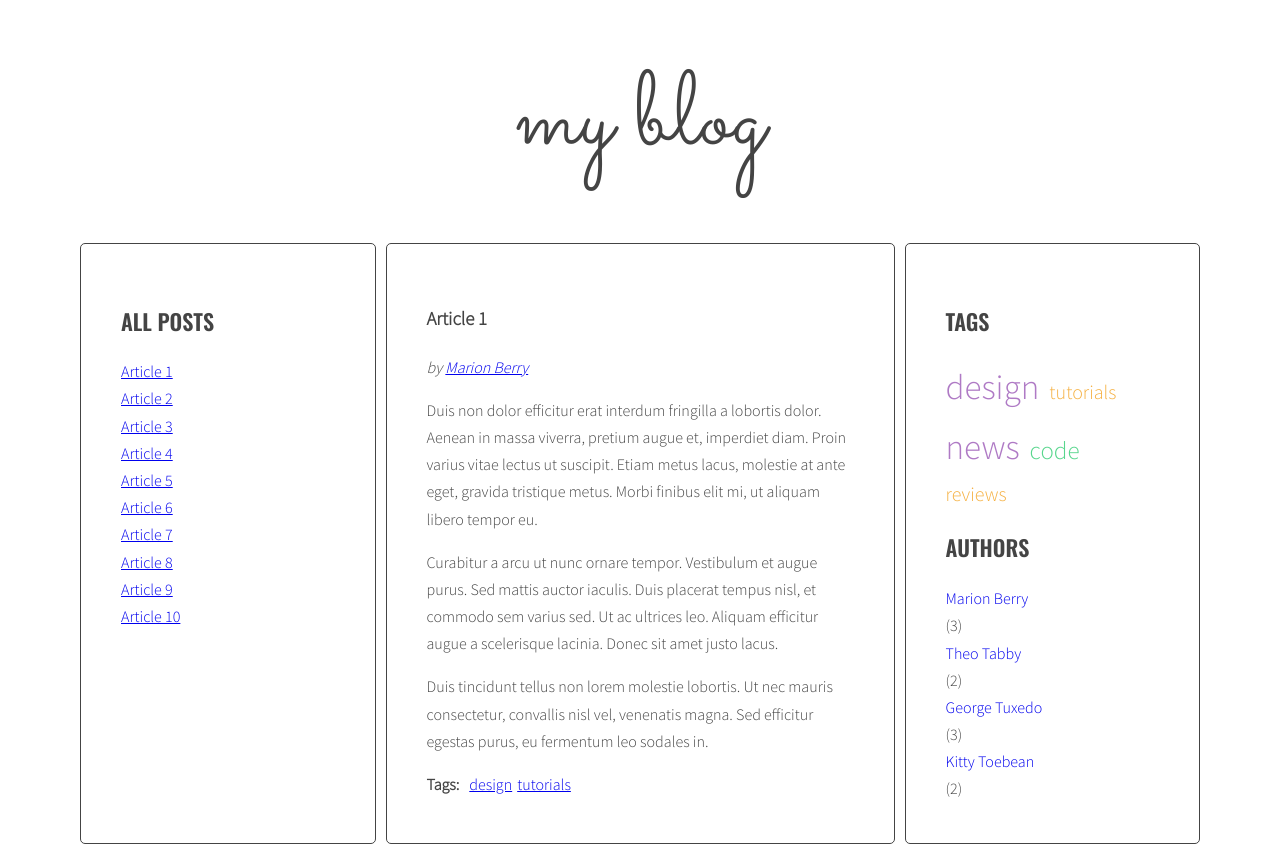
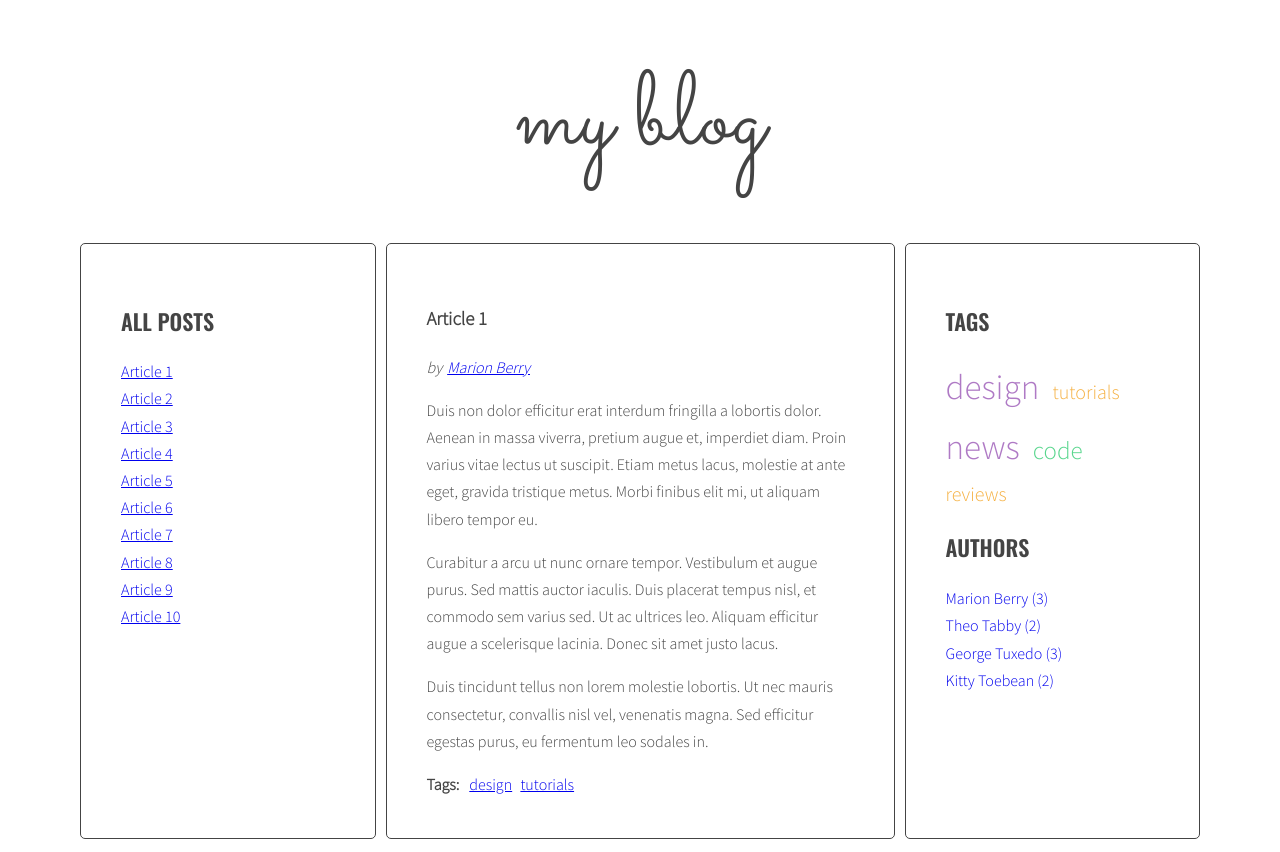
Before and after one commit to Kesja/javascript-cookbook, a website: page index.html in a window 1280 px wide. Drawn offline with nearby package versions, Linux system fonts and the light colour scheme.

Commit message:
Add Handlebars

```diff
--- a/index.html
+++ b/index.html
@@ -18,7 +18,7 @@
               </ul>
             </aside>
             <section class="posts">
-              <article class="post active" id="article-1" data-tags="design tutorials" data-author = "Marion Berry">
+              <article class="post active" id="article-1" data-tags="design tutorials" data-author="Marion Berry">
                 <h3 class="post-title">Article 1</h3>
                 <p class="post-author">by </p>
                 <div class="post-content">
@@ -179,6 +179,26 @@
           </main>
         </div>
       </div>
+<script id="templates-author-cloud-link" type="text/x-handlebars-template">
+    {{#each authors}}
+  <li><a href="#author-{{ author }}"> {{ author }} ({{ count }})</a></li>
+    {{/each}}
+</script>
+<script id="templates-tag-cloud-link" type="text/x-handlebars-template">
+    {{#each tags}}
+  <li><a href="#tag-{{ tag }}" class="{{ className }}"> {{ tag }}</a></li>
+    {{/each}}
+</script>
+<script id="template-author-link" type="text/x-handlebars-template">
+  <li><a href="#author-{{ id }}"><span>{{ title }}</span></a></li>
+</script>
+<script id="template-tag-link" type="text/x-handlebars-template">
+  <li><a href="#tag-{{ id }}"><span>{{ title }}</span></a></li>
+</script>
+<script id="template-article-link" type="text/x-handlebars-template">
+  <li><a href="#{{ id }}"><span>{{ title }}</span></a></li>
+</script>
+<script src="https://cdnjs.cloudflare.com/ajax/libs/handlebars.js/4.1.0/handlebars.min.js"></script>
 <script src="js/script.js"></script>
 </body>
 </html>
--- a/js/script.js
+++ b/js/script.js
@@ -1,3 +1,11 @@
+const templates = {
+  articleLink: Handlebars.compile(document.querySelector('#template-article-link').innerHTML),
+  tagLink: Handlebars.compile(document.querySelector('#template-tag-link').innerHTML),
+  authorLink: Handlebars.compile(document.querySelector('#template-author-link').innerHTML),
+  tagCloudLink: Handlebars.compile(document.querySelector('#templates-tag-cloud-link').innerHTML),
+  authorCloudLink: Handlebars.compile(document.querySelector('#templates-author-cloud-link').innerHTML)
+};
+
 'use strict';
 /* const opts = {
   articleSelector: '.post',
@@ -90,7 +98,8 @@ function generateTitleLinks(customSelector = ''){
     const articleTitle = article.querySelector(select.article.title).innerHTML;
     console.log(articleTitle);
     /* create HTML of the link */
-    const linkHTML = '<li><a href="#' + articleId + '"><span>' + articleTitle + '</span></a></li>';
+    const linkHTMLData = {id: articleId, title: articleTitle};
+    const linkHTML = templates.articleLink(linkHTMLData);
     console.log(linkHTML);
     /* insert link into titleList */
     html = html + linkHTML;
@@ -149,10 +158,11 @@ function generateTags(){
     /* START LOOP: for each tag */
     for (let tag of articleTagsArray) {
       /* generate HTML of the link */
-      const tagLink = '<li><a href="#tag-' + tag + '"><span>' + tag  + '</span></a></li>';
+      const linkHTMLData = {id: tag, title: tag};
+      const linkHTML = templates.tagLink(linkHTMLData);
       /* add generated code to html variable */
-      html = html + tagLink;
-      console.log(tagLink);
+      html = html + linkHTML;
+      console.log(linkHTML);
       /* [NEW] check if this link is NOT already in allTags */
       if(!allTags.hasOwnProperty(tag)) {
         /* [NEW] add tag to allTags object */
@@ -172,17 +182,20 @@ function generateTags(){
   const tagsParams = calculateTagsParams(allTags);
   console.log('tagsParams:', tagsParams);
   /* [NEW] create variable for all links HTML code */
-  let allTagsHTML = '';
+  const allTagsData = {tags: []};
   /* [NEW] START LOOP: for each tag in allTags: */
   for (let tag in allTags) {
-    const tagLink = '<li><a href="#tag-' + tag + '" class="'+ calculateTagClass(allTags[tag], tagsParams) + '"><span>' + tag  + '</span></a></li>';
     /* [NEW] generate code of a link and add it to allTagsHTML */
-    allTagsHTML += tagLink;
+    allTagsData.tags.push({
+      tag: tag,
+      count: allTags[tag],
+      className: calculateTagClass(allTags[tag], tagsParams)
+    });
   /* [NEW] END LOOP: for each tag in allTags */
   }
   /* [NEW] add html from allTagsHTML to tagList */
-  tagList.innerHTML = allTagsHTML;
-  console.log(tagList);
+  tagList.innerHTML = templates.tagCloudLink(allTagsData);
+  console.log('D:U:P:A', allTagsData);
 }
 generateTags();
 
@@ -237,13 +250,14 @@ function generateAuthors() {
     let html = '';
     const articleAuthor = article.getAttribute('data-author');
     console.log(articleAuthor);
-    const authorLink = '<a href="#author-' + articleAuthor + '"><span>' + articleAuthor + '</span></a>';
-    html = html + authorLink;
+    const linkHTMLData = {id: articleAuthor, title: articleAuthor};
+    const linkHTML = templates.authorLink(linkHTMLData);
+    html = html + linkHTML;
 
-    if(!allAuthors.hasOwnProperty(authorLink)) {
-      allAuthors[authorLink] = 1;
+    if(!allAuthors.hasOwnProperty(articleAuthor)) {
+      allAuthors[articleAuthor] = 1;
     } else {
-      allAuthors[authorLink]++;
+      allAuthors[articleAuthor]++;
     }
 
     authorWrapper.insertAdjacentHTML('beforeend', html);
@@ -251,14 +265,18 @@ function generateAuthors() {
 
   const authorList = document.querySelector(select.listOf.authors);
 
-  let allAuthorsHTML = '';
+  //let allAuthorsHTML = '';
+  const allAuthorsData = {authors: []};
 
   for(let author in allAuthors) {
-    const authorLink = author;
-    allAuthorsHTML += authorLink  + '('+ allAuthors[author] +')';
+
+    allAuthorsData.authors.push({
+      author: author,
+      count: allAuthors[author],
+    });
   }
-  authorList.innerHTML = allAuthorsHTML;
-  console.log('!', authorList);
+  authorList.innerHTML = templates.authorCloudLink(allAuthorsData);
+  console.log('!', allAuthorsData);
 }
 generateAuthors();
 
--- a/sass/style.scss
+++ b/sass/style.scss
@@ -126,6 +126,13 @@ body {
 
 .post-author {
   font-style: italic;
+  list-style-type: none;
+  display: flex;
+
+  span {
+    padding-left: 5px;
+  }
+
 }
 
 .post-tags {
```
Also changed, not shown: .eslintrc.json, css/style.css, 1 other file.
